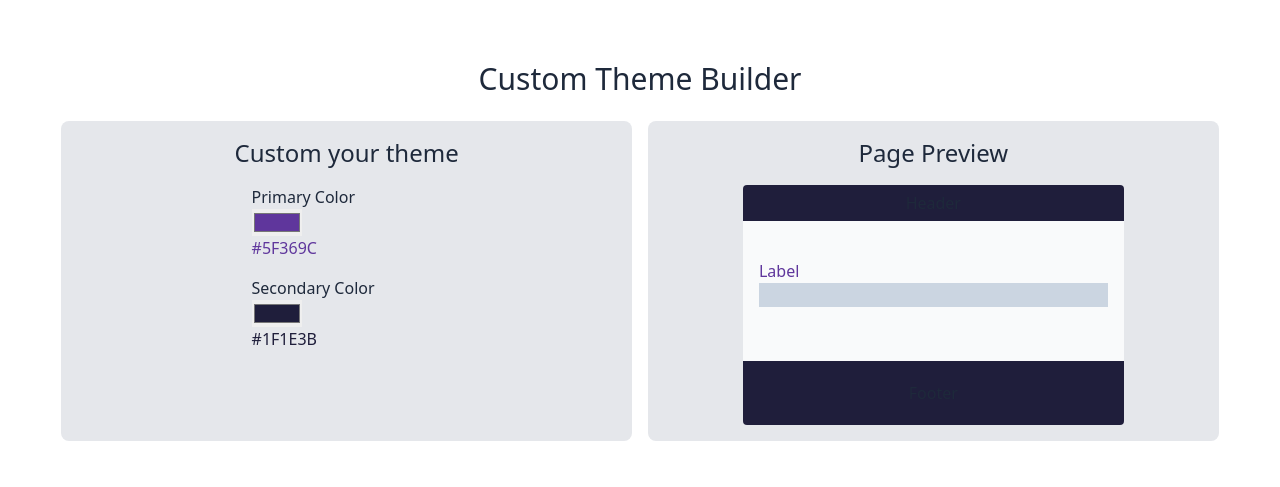
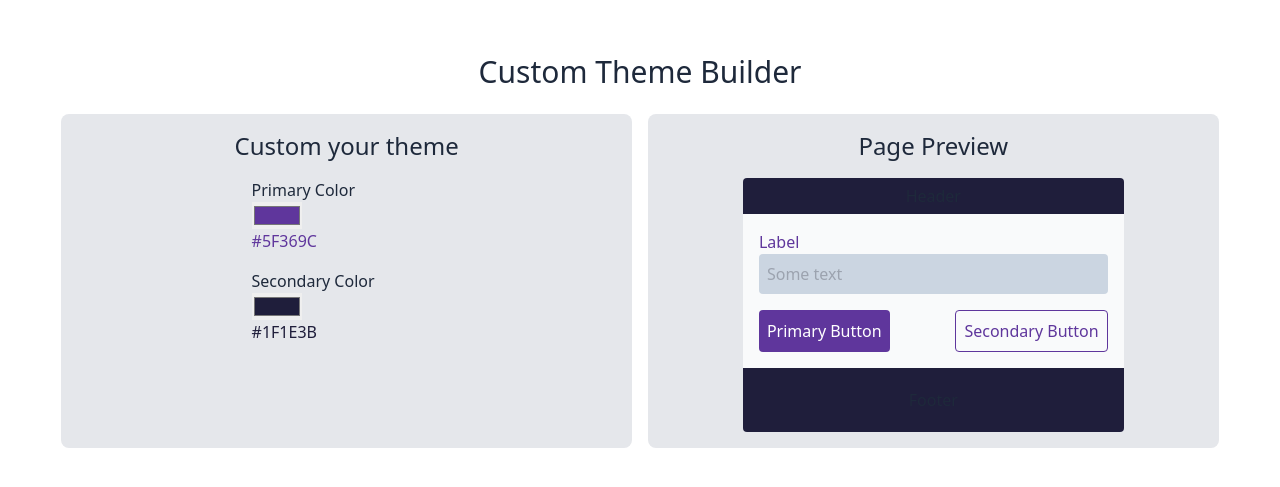
Before and after one commit to JorgeAVargasC/custom-theme-builder, a React (Vite) app: page / in a window 1280 px wide. Shown: the part 153-640 px from the top of the page. Built offline with nearby package versions, Linux system fonts and the light colour scheme.

Commit message:
add buttons section

```diff
--- a/src/App.jsx
+++ b/src/App.jsx
@@ -9,8 +9,8 @@ function App() {
   const secondaryColorRef = useRef()
 
   useEffect(() => {
-    document.documentElement.style.setProperty('--primary',primaryColor);
-    document.documentElement.style.setProperty('--secondary',secondaryColor);
+    document.documentElement.style.setProperty('--primary', primaryColor);
+    document.documentElement.style.setProperty('--secondary', secondaryColor);
   }, [primaryColor, secondaryColor])
 
   const handlePrimaryColorChange = () => {
@@ -30,6 +30,7 @@ function App() {
         <div className='p-2 md:w-1/2'>
           <div className="py-4 w-full h-full flex flex-col items-center bg-gray-200 rounded-lg">
             <h2 className='text-2xl mb-4'>Custom your theme</h2>
+            {/* Custom Color Section */}
             <div className='flex flex-col mb-4 w-2/3 md:w-1/3'>
               <label>Primary Color</label>
               <input value={primaryColor} onChange={() => handlePrimaryColorChange()} ref={primaryColorRef} className="" type="color" />
@@ -45,17 +46,27 @@ function App() {
         <div className='p-2 md:w-1/2'>
           <div className="py-4 w-full h-full flex flex-col items-center bg-gray-200 rounded-lg">
             <h2 className='text-2xl mb-4'>Page Preview</h2>
-            <div className='w-2/3 h-60 flex flex-col justify-between rounded bg-gray-50'>
-              <div className='h-9 flex justify-center items-center rounded-t bg-secondary'>
+            {/* Page Preview */}
+            <div className='w-2/3 flex flex-col items-center justify-between rounded bg-gray-50'>
+              {/* Header */}
+              <div className='w-full h-9 flex justify-center items-center rounded-t bg-secondary'>
                 <p>Header</p>
               </div>
-              <div className='flex justify-center items-center'>
-                <div className='flex flex-col mb-4 text-slate-800 w-11/12'>
+
+              {/* Body */}
+              <div className='flex flex-col justify-center items-center w-11/12 py-4'>
+                <div className='w-full flex flex-col mb-4 text-slate-800'>
                   <label className='text-primary'>Label</label>
-                  <input className="bg-slate-300" type="text" />
+                  <input className="bg-slate-300 rounded p-2" placeholder='Some text' type="text" />
+                </div>
+                <div className='w-full flex flex-row justify-between'>
+                  <button className='bg-primary text-white rounded p-2'>Primary Button</button>
+                  <button className='rounded border border-primary text-primary p-2'>Secondary Button</button>
                 </div>
               </div>
-              <div className='h-16 flex justify-center items-center rounded-b bg-secondary'>
+
+              {/* Footer */}
+              <div className='w-full h-16 flex justify-center items-center rounded-b bg-secondary'>
                 <p>Footer</p>
               </div>
             </div>
```
